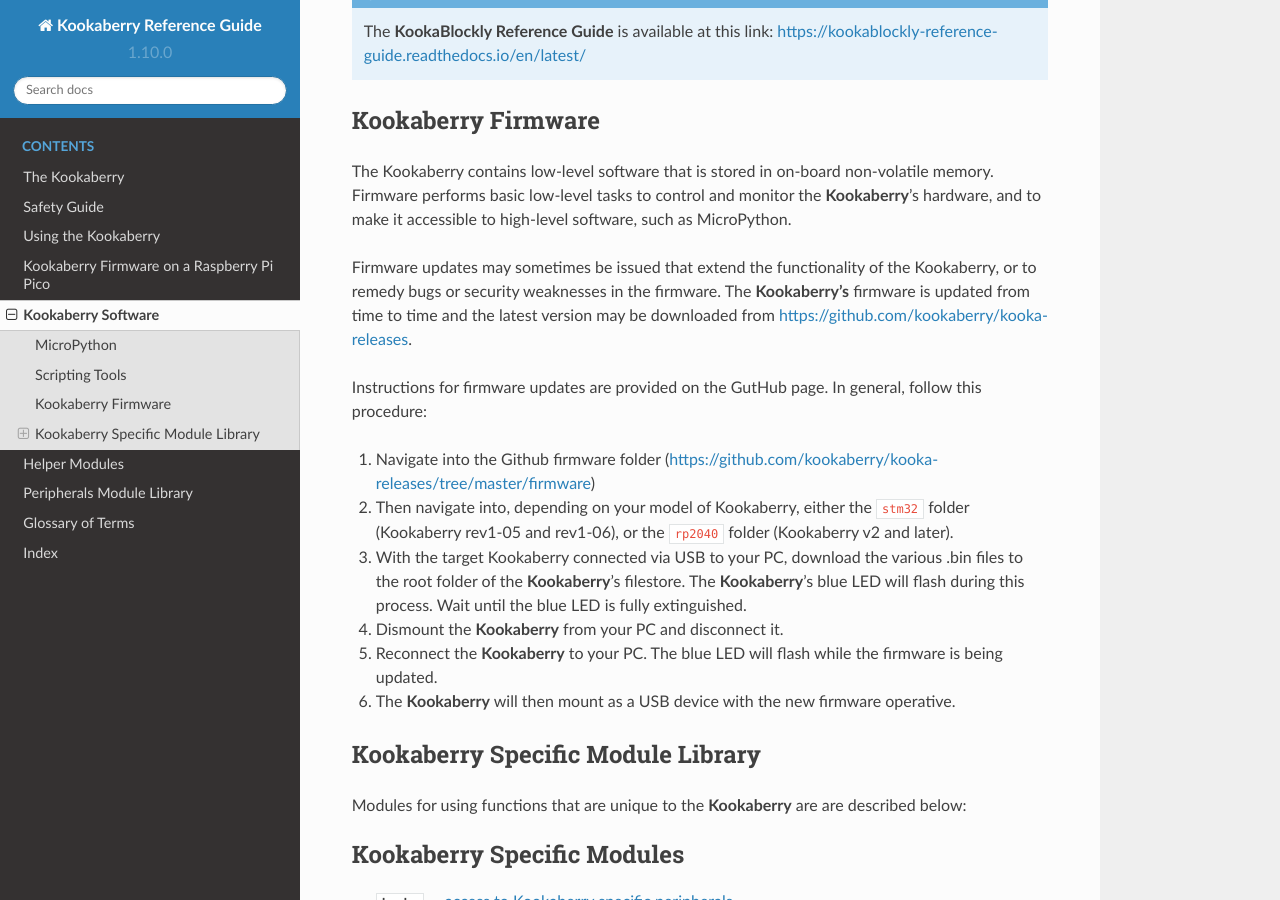
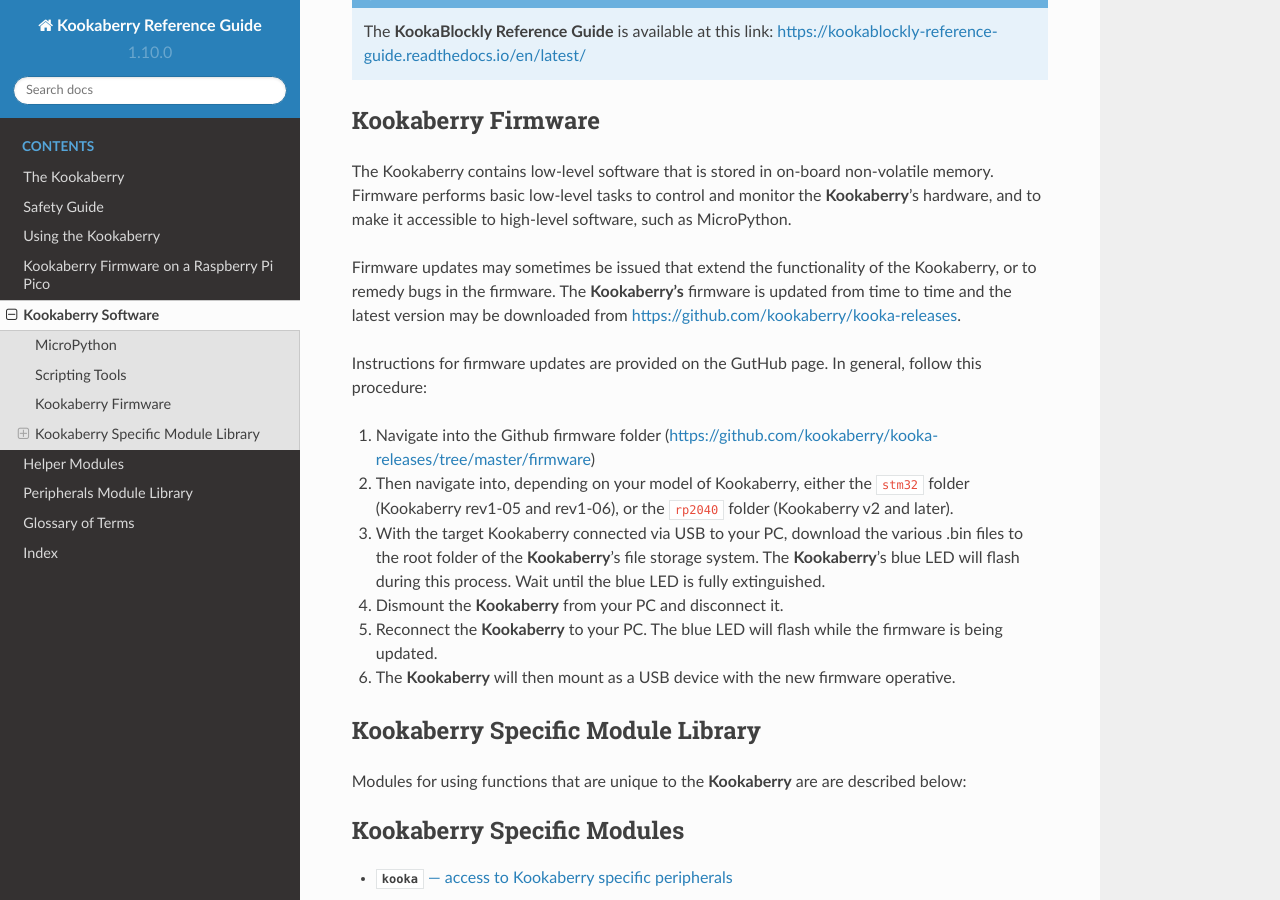
Before and after one commit to TDStrasser/Kookaberry-Reference-Guide, a Sphinx documentation site: the page built from docs/source/software.rst, in a window 1280 px wide and 900 px high, scrolled down 2197 px. Built offline with Sphinx 7.4.7 and the Read the Docs theme 2.0.0, drawn with Linux system fonts in a browser that asks for light colours.

Commit message:
Amended in response to peer review

```diff
--- a/docs/source/software.rst
+++ b/docs/source/software.rst
@@ -72,7 +72,7 @@
 Firmware performs basic low-level tasks to control and monitor the **Kookaberry**'s hardware,
 and to make it accessible to high-level software, such as MicroPython.
 
-Firmware updates may sometimes be issued that extend the functionality of the Kookaberry, or to remedy bugs or security weaknesses in the firmware.
+Firmware updates may sometimes be issued that extend the functionality of the Kookaberry, or to remedy bugs in the firmware.
 The **Kookaberry’s** firmware is updated from time to time and the latest version may be downloaded from https://github.com/kookaberry/kooka-releases.
 
 Instructions for firmware updates are provided on the GutHub page.  In general, follow this procedure:
@@ -80,7 +80,7 @@
 1. Navigate into the Github firmware folder (https://github.com/kookaberry/kooka-releases/tree/master/firmware)
 2. Then navigate into, depending on your model of Kookaberry, either the ``stm32`` folder (Kookaberry rev1-05 and rev1-06),
    or the ``rp2040`` folder (Kookaberry v2 and later).
-3. With the target Kookaberry connected via USB to your PC, download the various .bin files to the root folder of the **Kookaberry**'s filestore.
+3. With the target Kookaberry connected via USB to your PC, download the various .bin files to the root folder of the **Kookaberry**'s file storage system.
    The **Kookaberry**'s blue LED will flash during this process.  Wait until the blue LED is fully extinguished.
 4. Dismount the **Kookaberry** from your PC and disconnect it.
 5. Reconnect the **Kookaberry** to your PC.  The blue LED will flash while the firmware is being updated.
```
